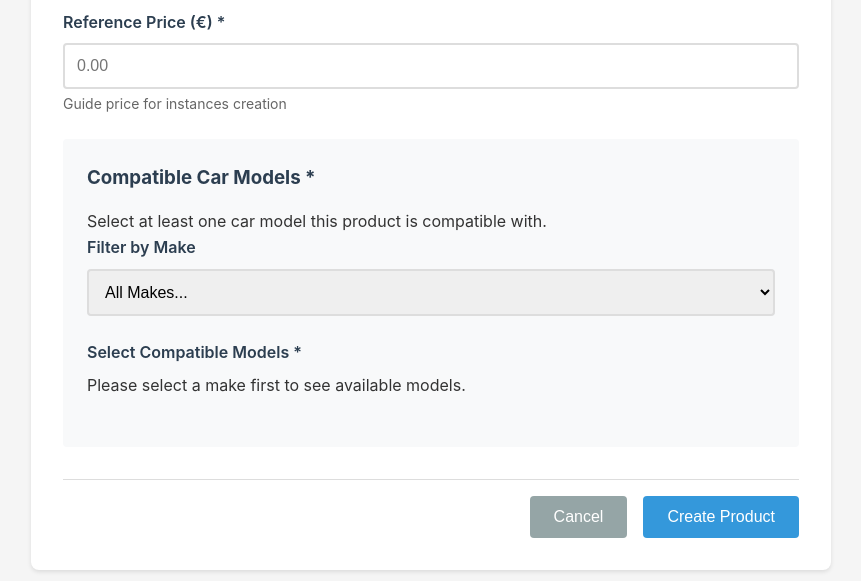
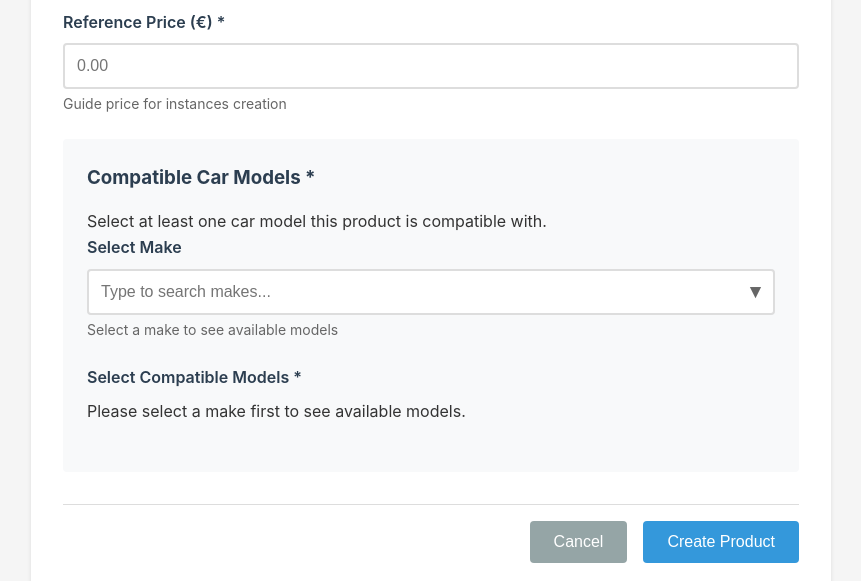
Before and after one commit to isilva-t/partstock, a FastAPI app: template srcs/backend/templates/product_form.html in a window 1280 px wide. Shown: the part 851-1432 px from the top of the page, without its empty margins (209-1070 px from the left). Run offline with FastAPI, Linux system fonts and the light colour scheme; the template is opened without the code that fills it, so the values that code supplies are empty; parts of the project's set-up code (start-up, migrations or seed data) failed here and were passed over.

Commit message:
product creation: make and model search

```diff
--- a/srcs/backend/templates/product_form.html
+++ b/srcs/backend/templates/product_form.html
@@ -332,17 +365,45 @@
                 <h3>Compatible Car Models *</h3>
                 <p>Select at least one car model this product is compatible with.</p>
 
+                <!-- Searchable Make Selection -->
                 <div class="form-group">
-                    <label for="make_filter">Filter by Make</label>
-                    <select id="make_filter" onchange="loadModelsForForm(this.value)">
-                        <option value="">All Makes...</option>
-                    </select>
+                    <label for="make_filter">Select Make</label>
+                    <div class="searchable-dropdown">
+                        <input
+                            type="text"
+                            id="make_filter"
+                            class="dropdown-input"
+                            placeholder="Type to search makes..."
+                            autocomplete="off"
+                        >
+                        <button type="button" class="dropdown-arrow" onclick="toggleDropdown('make_filter')">▼</button>
+                        <div class="dropdown-list" id="make_filter-list"></div>
+                    </div>
+                    <small>Select a make to see available models</small>
                 </div>
 
+                <!-- Models Section with Search -->
                 <div class="form-group">
                     <label>Select Compatible Models *</label>
+
+                    <!-- Model Search Input -->
+                    <div class="model-search" id="model-search-container" style="display: none;">
+                        <input
+                            type="text"
+                            id="model-search"
+                            placeholder="Type to filter models..."
+                            autocomplete="off"
+                        >
+                    </div>
+
+                    <!-- Models Container -->
                     <div class="models-container" id="models-container">
                         <p>Please select a make first to see available models.</p>
+                    </div>
+
+                    <!-- Selected Models Info -->
+                    <div class="selected-models-info" id="selected-models-info" style="display: none;">
+                        <strong>Selected: </strong><span id="selected-count">0</span> models
                     </div>
                 </div>
             </div>
@@ -360,11 +421,13 @@
         let allSubCategories = [];
         let allComponents = [];
         let allMakes = [];
+        let currentModels = []; // Store current loaded models
 
         // Selected values
         let selectedCategory = null;
         let selectedSubCategory = null;
         let selectedComponent = null;
+        let selectedMake = null;
 
         // Initialize the form
         document.addEventListener('DOMContentLoaded', async function() {
@@ -391,19 +454,11 @@
                 const makesResponse = await fetch('/api/makes');
                 allMakes = await makesResponse.json();
 
-                // Populate makes dropdown
-                const makeSelect = document.getElementById('make_filter');
-                allMakes.forEach(make => {
-                    const option = document.createElement('option');
-                    option.value = make.id;
-                    option.textContent = make.name;
-                    makeSelect.appendChild(option);
-                });
-
                 // Initial population of dropdowns
                 populateDropdown('category', allCategories, 'name');
                 populateDropdown('sub_category', allSubCategories, 'name');
                 populateDropdown('component_ref', allComponents, 'name', 'ref');
+                populateDropdown('make_filter', allMakes, 'name');
 
             } catch (error) {
                 console.error('Error loading data:', error);
@@ -459,6 +512,22 @@
                 const filteredComponents = await getFilteredComponents();
                 populateDropdown('component_ref', filteredComponents, 'name', 'ref');
                 showDropdown('component_ref');
+            });
+
+            // Make input
+            const makeInput = document.getElementById('make_filter');
+            makeInput.addEventListener('input', function() {
+                filterDropdown('make_filter', this.value, allMakes, 'name');
+            });
+            makeInput.addEventListener('focus', function() {
+                populateDropdown('make_filter', allMakes, 'name');
+                showDropdown('make_filter');
+            });
+
+            // Model search input
+            const modelSearchInput = document.getElementById('model-search');
+            modelSearchInput.addEventListener('input', function() {
+                filterModels(this.value);
             });
 
             // Character counters
@@ -496,6 +564,9 @@
                     option.textContent = item[displayField];
                     option.dataset.value = valueField ? item[valueField] : item[displayField];
                     option.dataset.display = item[displayField];
+                    if (dropdownId === 'make_filter') {
+                        option.dataset.id = item.id;
+                    }
                 }
 
                 option.addEventListener('click', function() {
@@ -521,24 +592,21 @@
             return allSubCategories.filter(sub => sub.category_id === selectedCategory.id);
         }
 
-        // Get filtered components based on selected category/sub-category using backend endpoints
+        // Get filtered components based on selected category/sub-category
         async function getFilteredComponents() {
             try {
                 if (selectedSubCategory) {
-                    // If sub-category is selected, fetch components for that sub-category
                     const response = await fetch(`/api/sub-categories/${selectedSubCategory.id}/components`);
                     return await response.json();
                 } else if (selectedCategory) {
-                    // If only category is selected, fetch all components for that category
                     const response = await fetch(`/api/categories/${selectedCategory.id}/components`);
                     return await response.json();
                 } else {
-                    // No category selected, return all components
                     return allComponents;
                 }
             } catch (error) {
                 console.error('Error fetching filtered components:', error);
-                return allComponents; // Fallback to all components
+                return allComponents;
             }
         }
 
@@ -580,6 +643,13 @@
                 selectedComponent = filteredComponents.find(comp => comp.ref === value);
                 input.value = `${display} - ${value}`;
                 document.getElementById('component_ref_value').value = value;
+
+            } else if (dropdownId === 'make_filter') {
+                selectedMake = allMakes.find(make => make.name === value);
+                input.value = display;
+
+                // Load models for selected make
+                await loadModelsForForm(optionElement.dataset.id);
             }
 
             hideDropdown(dropdownId);
@@ -595,13 +665,20 @@
                 selectedSubCategory = null;
             } else if (dropdownId === 'category') {
                 selectedCategory = null;
+            } else if (dropdownId === 'make_filter') {
+                selectedMake = null;
+                // Reset models
+                document.getElementById('models-container').innerHTML = '<p>Please select a make first to see available models.</p>';
+                document.getElementById('model-search-container').style.display = 'none';
+                document.getElementById('selected-models-info').style.display = 'none';
+                currentModels = [];
             }
         }
 
         // Toggle dropdown visibility
         function toggleDropdown(dropdownId) {
             const list = document.getElementById(`${dropdownId}-list`);
-            if (list.style.display === 'block') {
+            if (list.classList.contains('show')) {
                 hideDropdown(dropdownId);
             } else {
                 showDropdown(dropdownId);
@@ -628,6 +705,95 @@
             });
         }
 
+        // Load models for selected make
+        async function loadModelsForForm(makeId) {
+            const container = document.getElementById('models-container');
+            const searchContainer = document.getElementById('model-search-container');
+            const selectedInfo = document.getElementById('selected-models-info');
+
+            if (!makeId) {
+                container.innerHTML = '<p>Please select a make first to see available models.</p>';
+                searchContainer.style.display = 'none';
+                selectedInfo.style.display = 'none';
+                return;
+            }
+
+            container.innerHTML = '<p>Loading models...</p>';
+
+            try {
+                const response = await fetch(`/api/makes/${makeId}/models`);
+                const models = await response.json();
+                currentModels = models;
+
+                if (models.length === 0) {
+                    container.innerHTML = '<p>No models found for this make.</p>';
+                    searchContainer.style.display = 'none';
+                    selectedInfo.style.display = 'none';
+                    return;
+                }
+
+                // Show search input and selected info
+                searchContainer.style.display = 'block';
+                selectedInfo.style.display = 'block';
+                document.getElementById('model-search').value = ''; // Clear search
+
+                renderModels(models);
+                updateSelectedCount();
+
+            } catch (error) {
+                console.error('Error loading models:', error);
+                container.innerHTML = '<p>Error loading models. Please try again.</p>';
+                searchContainer.style.display = 'none';
+                selectedInfo.style.display = 'none';
+            }
+        }
+
+        // Render models as checkboxes
+        function renderModels(models) {
+            const container = document.getElementById('models-container');
+
+            let html = '<div class="checkbox-grid">';
+            models.forEach(model => {
+                html += `
+                    <label class="checkbox-item" data-model-name="${model.name.toLowerCase()}" data-model-years="${model.start_year}-${model.end_year}">
+                        <input type="checkbox" name="model_ids" value="${model.id}" onchange="updateSelectedCount()">
+                        ${model.name} (${model.start_year}-${model.end_year})
+                    </label>
+                `;
+            });
+            html += '</div>';
+
+            container.innerHTML = html;
+        }
+
+        // Filter models based on search text
+        function filterModels(searchText) {
+            const checkboxItems = document.querySelectorAll('.checkbox-item');
+            const search = searchText.toLowerCase();
+
+            checkboxItems.forEach(item => {
+                const modelName = item.dataset.modelName;
+                const modelYears = item.dataset.modelYears;
+
+                if (search === '' ||
+                    modelName.includes(search) ||
+                    modelYears.includes(search)) {
+                    item.classList.remove('hidden');
+                } else {
+                    item.classList.add('hidden');
+                }
+            });
+        }
+
+        // Update selected models count
+        function updateSelectedCount() {
+            const selectedCheckboxes = document.querySelectorAll('input[name="model_ids"]:checked');
+            const countElement = document.getElementById('selected-count');
+            if (countElement) {
+                countElement.textContent = selectedCheckboxes.length;
+            }
+        }
+
         // Update character count
         function updateCharCount(inputId, maxLength, counterId) {
             const input = document.getElementById(inputId);
@@ -636,45 +802,6 @@
 
             counter.textContent = remaining;
             counter.style.color = remaining < 10 ? 'red' : 'inherit';
-        }
-
-        // Load models when make is selected
-        async function loadModelsForForm(makeId) {
-            const container = document.getElementById('models-container');
-
-            if (!makeId) {
-                container.innerHTML = '<p>Please select a make first to see available models.</p>';
-                return;
-            }
-
-            container.innerHTML = '<p>Loading models...</p>';
-
-            try {
-                const response = await fetch(`/api/makes/${makeId}/models`);
-                const models = await response.json();
-
-                if (models.length === 0) {
-                    container.innerHTML = '<p>No models found for this make.</p>';
-                    return;
-                }
-
-                let html = '<div class="checkbox-grid">';
-                models.forEach(model => {
-                    html += `
-                        <label class="checkbox-item">
-                            <input type="checkbox" name="model_ids" value="${model.id}">
-                            ${model.name} (${model.start_year}-${model.end_year})
-                        </label>
-                    `;
-                });
-                html += '</div>';
-
-                container.innerHTML = html;
-
-            } catch (error) {
-                console.error('Error loading models:', error);
-                container.innerHTML = '<p>Error loading models. Please try again.</p>';
-            }
         }
 
         // Form submission
```
Also changed, not shown: other parts of srcs/backend/templates/product_form.html (+33 -8 lines).
